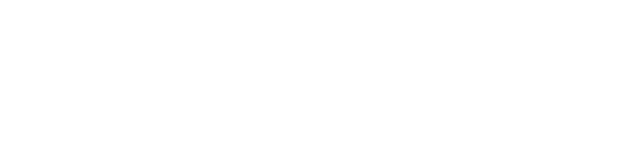
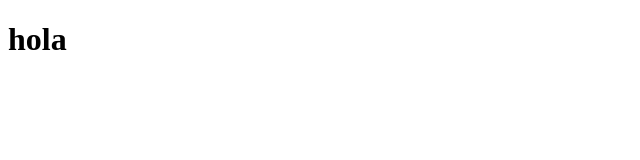
Before and after one commit to sebassb2120/practica-2, a plain HTML site: page index.html in a window 1280 px wide. Shown: the whole page, without its empty margins (0-640 px from the left). Drawn offline with Linux system fonts and the light colour scheme.

Commit message:
creacion del main

```diff
--- a/index.html
+++ b/index.html
@@ -8,5 +8,10 @@
 </head>
 <body>
 
+    <main>
+        <h1>hola</h1>
+    </main>
+
+
 </body>
 </html>
```
